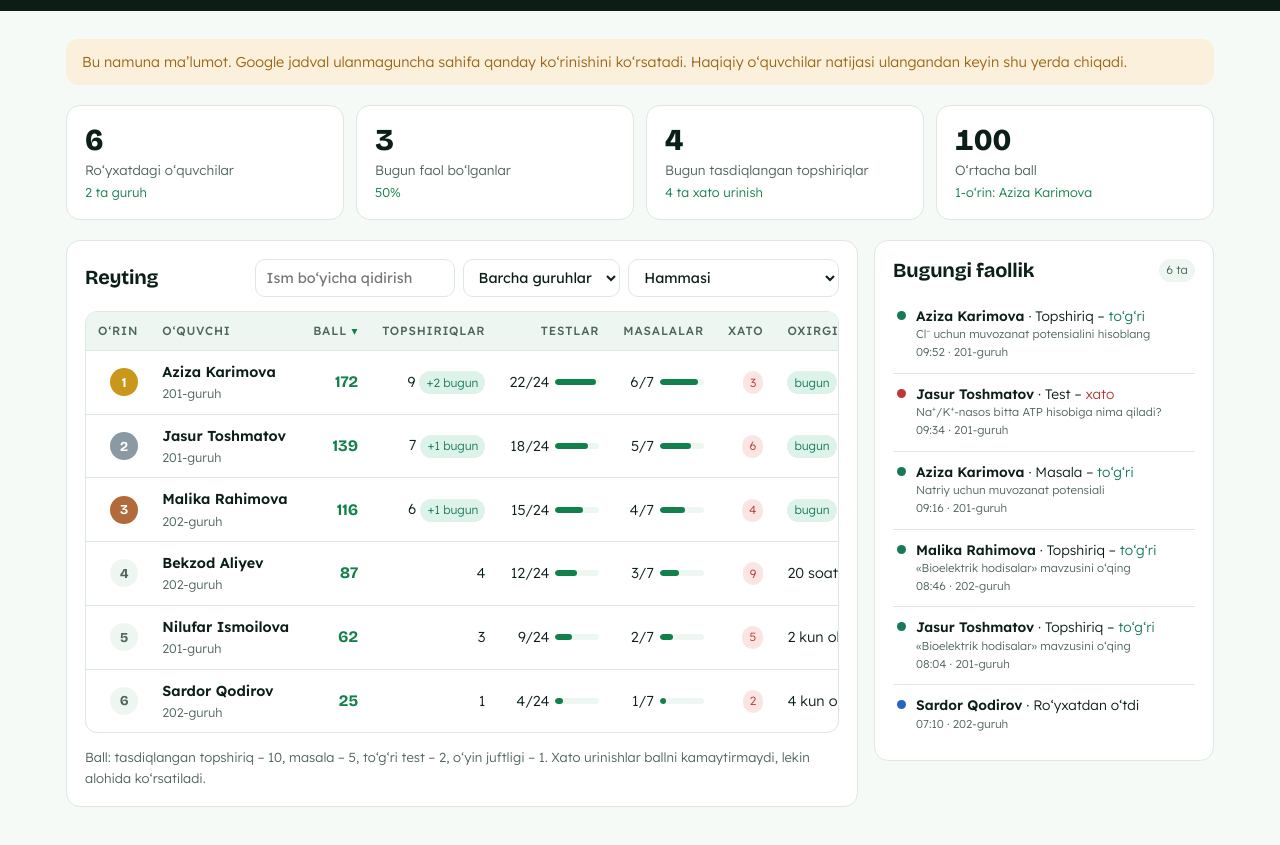
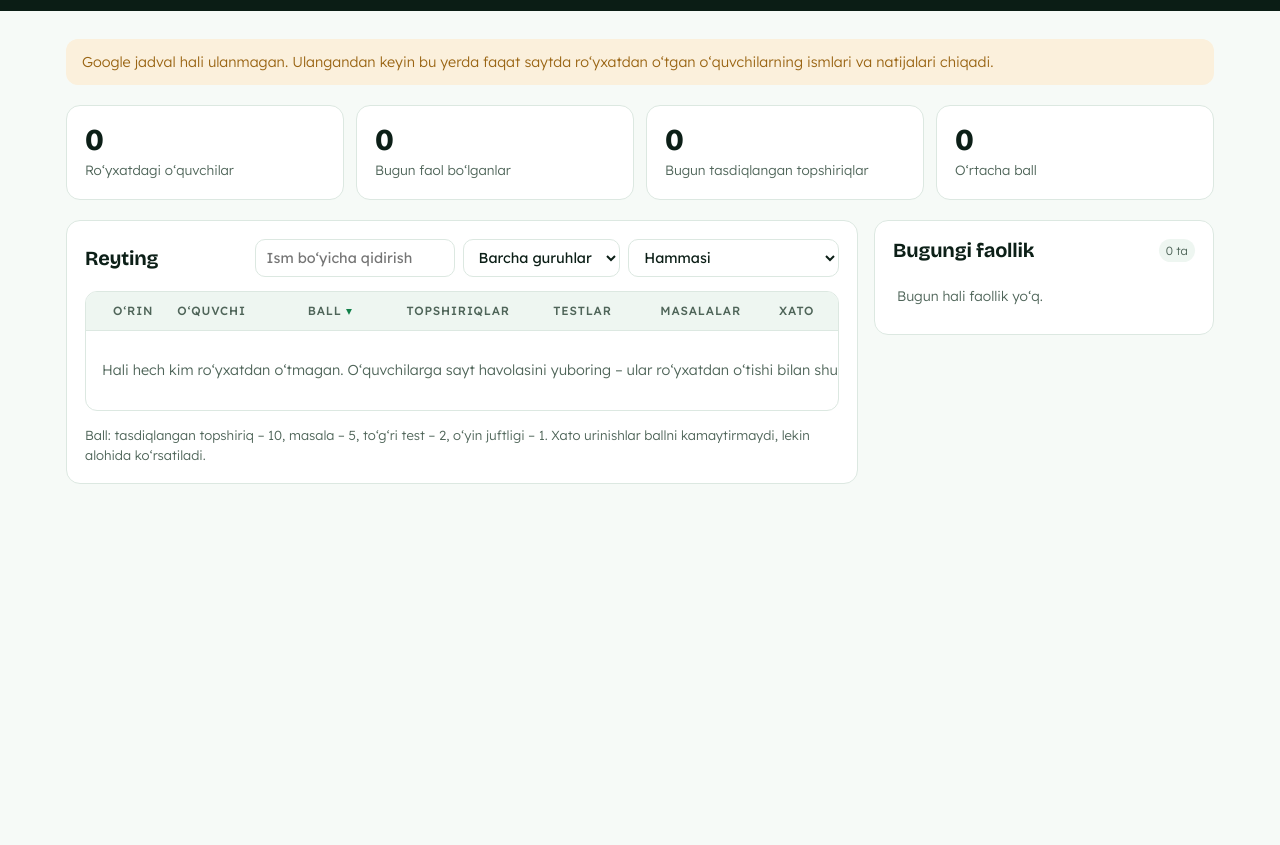
Before and after one commit to dilnozaxasanovnam-creator/biofizika-uz, a plain HTML site: page ustoz.html in a window 1280 px wide. Both pictures are taken after typing "Sample" into the empty fields and a click on the button "Kirish". Shown: the part 53-898 px from the top of the page. After the commit the page ends 800 px from the top, so only its background shows below. Drawn offline with nearby package versions, Linux system fonts and the light colour scheme.

Commit message:
Ustoz sahifasi: namuna ismlarni olib tashlash
Co-Authored-By: Claude Opus 5.5 <noreply@anthropic.com>
Claude-Session: https://claude.ai/code/session_01HWZ4tGD1Ny1xsqqWL5BWbJ

```diff
--- a/ustoz.html
+++ b/ustoz.html
@@ -149,7 +149,7 @@ dialog::backdrop{background:rgba(4,12,8,.6)}
   </form>
 
   <main id="panel" hidden>
-    <p class="demo" id="demo" hidden>Bu namuna ma’lumot. Google jadval ulanmaguncha sahifa qanday ko‘rinishini ko‘rsatadi. Haqiqiy o‘quvchilar natijasi ulangandan keyin shu yerda chiqadi.</p>
+    <p class="demo" id="demo" hidden>Google jadval hali ulanmagan. Ulangandan keyin bu yerda faqat saytda ro‘yxatdan o‘tgan o‘quvchilarning ismlari va natijalari chiqadi.</p>
     <div class="tiles">
       <div class="tile"><strong id="tStudents">0</strong><span>Ro‘yxatdagi o‘quvchilar</span><em id="tGroups"></em></div>
       <div class="tile"><strong id="tActive">0</strong><span>Bugun faol bo‘lganlar</span><em id="tActivePct"></em></div>
@@ -197,16 +197,9 @@ const store={get(k,d){try{const v=localStorage.getItem('bf_'+k);return v?JSON.pa
 const esc=v=>String(v==null?'':v).replace(/[&<>"']/g,c=>({'&':'&amp;','<':'&lt;','>':'&gt;','"':'&quot;',"'":'&#39;'}[c]));
 let data=null, sortK='ball', sortDir=-1, timer=null;
 
-function demoData(){
-  const now=Date.now(), h=3600e3, names=[['Aziza Karimova','201-guruh'],['Jasur Toshmatov','201-guruh'],['Malika Rahimova','202-guruh'],['Bekzod Aliyev','202-guruh'],['Nilufar Ismoilova','201-guruh'],['Sardor Qodirov','202-guruh']];
-  const st=names.map((n,i)=>{const t=[22,18,15,12,9,4][i],m=[6,5,4,3,2,1][i],o=[8,8,6,8,4,2][i],top=[9,7,6,4,3,1][i];
-    return {id:'demo'+i,name:n[0],group:n[1],joined:new Date(now-9*24*h).toISOString(),last:new Date(now-[1,2,5,20,50,100][i]*h).toISOString(),
-      test:t,testN:24,masala:m,masalaN:7,oyin:o,oyinN:8,topshiriq:top,xato:[3,6,4,9,5,2][i],ball:top*10+m*5+t*2+o,today:{ok:[5,4,2,0,0,0][i],xato:[1,2,1,0,0,0][i],topshiriq:[2,1,1,0,0,0][i]}}});
-  const ev=[[0.3,0,'topshiriq','Cl⁻ uchun muvozanat potensialini hisoblang','to‘g‘ri'],[0.6,1,'test','Na⁺/K⁺-nasos bitta ATP hisobiga nima qiladi?','xato'],[0.9,0,'masala','Natriy uchun muvozanat potensiali','to‘g‘ri'],[1.4,2,'topshiriq','«Bioelektrik hodisalar» mavzusini o‘qing','to‘g‘ri'],[2.1,1,'topshiriq','«Bioelektrik hodisalar» mavzusini o‘qing','to‘g‘ri'],[3,5,'royxat','','']];
-  return {ok:true,generated:new Date().toISOString(),students:st,events:ev.map(e=>({ts:new Date(now-e[0]*h).toISOString(),id:'demo'+e[1],name:names[e[1]][0],group:names[e[1]][1],type:e[2],title:e[3],result:e[4]}))};
-}
+function emptyData(){return {ok:true,generated:new Date().toISOString(),students:[],events:[]}}
 async function load(key){
-  if(!ENDPOINT) return demoData();
+  if(!ENDPOINT) return emptyData();
   const r=await fetch(ENDPOINT,{method:'POST',headers:{'Content-Type':'text/plain;charset=utf-8'},body:JSON.stringify({action:'report',key})});
   return await r.json();
 }
```
